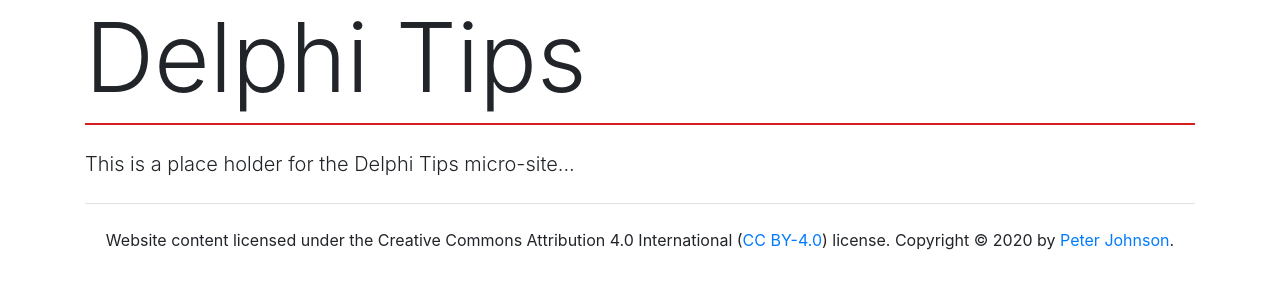
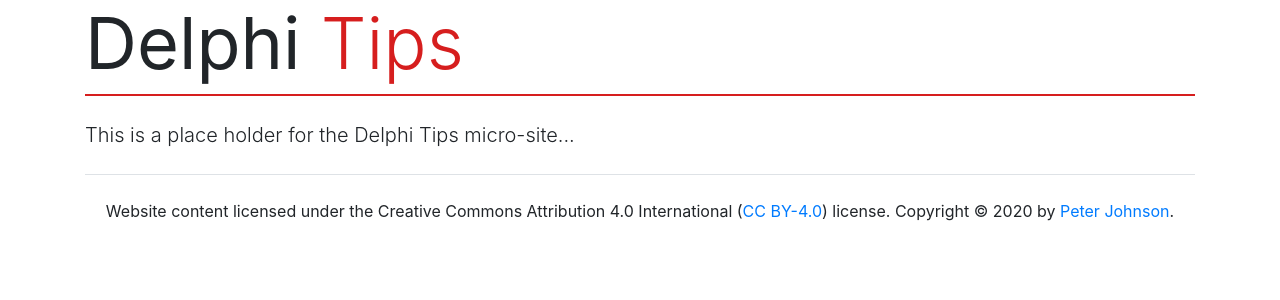
Before and after one commit to delphidabbler/delphi-tips, a Jekyll site: the page built from docs/index.html, in a window 1280 px wide. Shown: the top 300 px of the page. Built offline with Jekyll 4.4.1, drawn with Linux system fonts in a browser that asks for light colours.

Commit message:
Modify page header display

```diff
--- a/docs/_includes/header.html
+++ b/docs/_includes/header.html
@@ -1,3 +1,3 @@
 <header role="banner" class="page-header mb-4">
-  <h1 class="display-1">Delphi Tips</h1>
+  <h1 class="display-3"><b>Delphi</b> <span class="logo-highlight">Tips</span></h1>
 </header>
```
